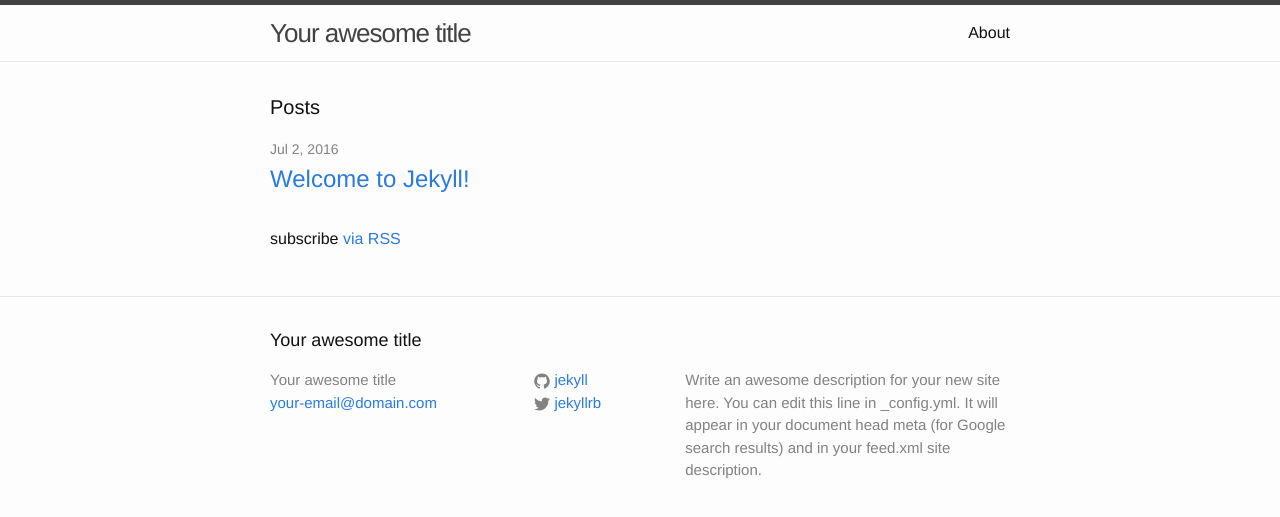
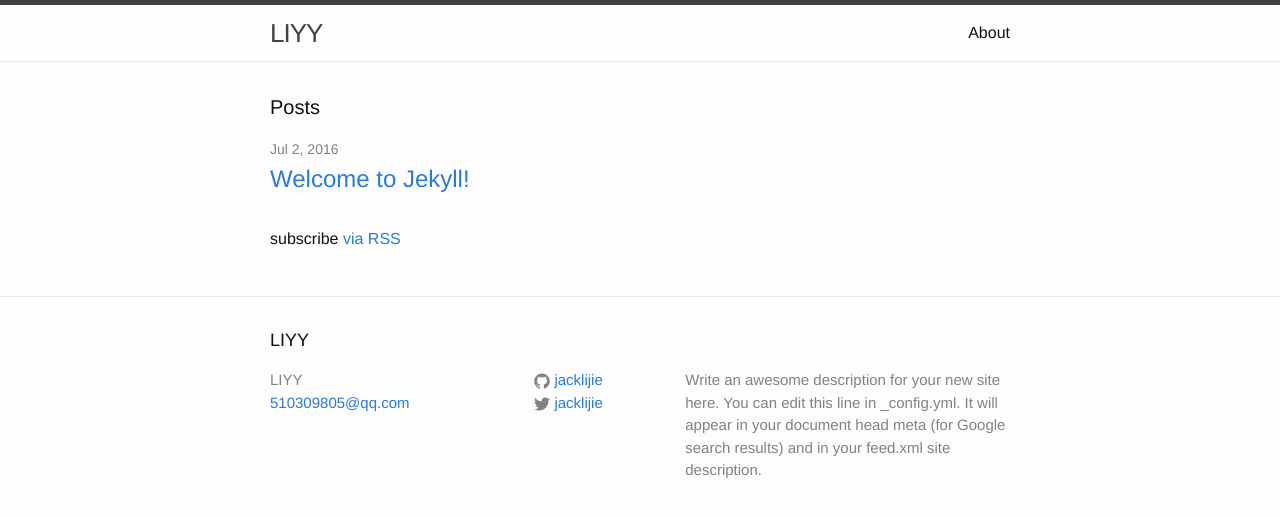
Before and after one commit to jacklijie/jacklijie.github.io, a Jekyll site: the page built from index.html, in a window 1280 px wide. Shown: the top 517 px of the page. Built offline with Jekyll 4.4.1, drawn with Linux system fonts in a browser that asks for light colours.

Commit message:
change my info

```diff
--- a/_config.yml
+++ b/_config.yml
@@ -6,16 +6,16 @@
 # 'jekyll serve'. If you change this file, please restart the server process.
 
 # Site settings
-title: Your awesome title
-email: your-email@domain.com
+title: LIYY
+email: 510309805@qq.com
 description: > # this means to ignore newlines until "baseurl:"
   Write an awesome description for your new site here. You can edit this
   line in _config.yml. It will appear in your document head meta (for
   Google search results) and in your feed.xml site description.
 baseurl: "" # the subpath of your site, e.g. /blog
-url: "http://yourdomain.com" # the base hostname & protocol for your site
-twitter_username: jekyllrb
-github_username:  jekyll
+url: "http://www.li-yiyi.cn" # the base hostname & protocol for your site
+twitter_username: jacklijie
+github_username:  jacklijie
 
 # Build settings
 markdown: kramdown
```
